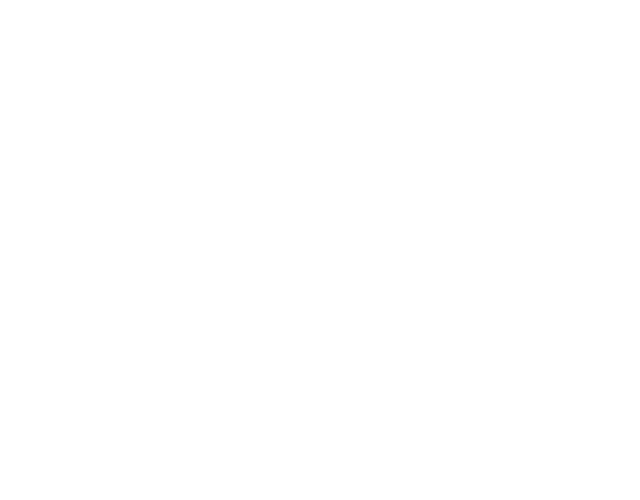
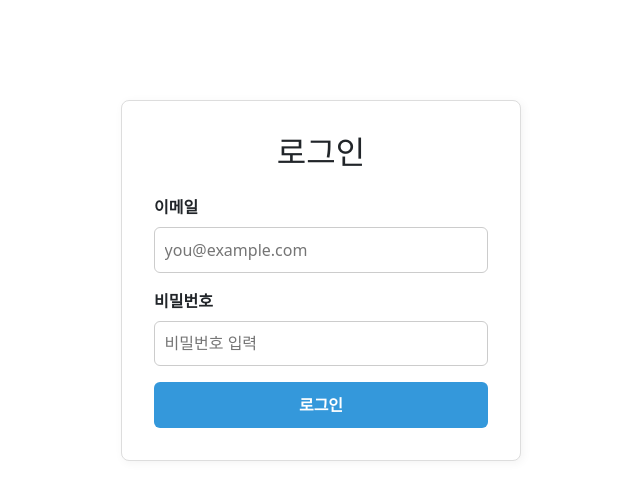
Before and after one commit to beyond-sw-camp/be13-4th-2team, a Vue app in the folder frontend/: page /login in a window 1280 px wide. Before the commit this address had no page. Shown: the top 500 px of the page, without its empty margins (319-959 px from the left). Built offline with nearby package versions, Linux system fonts and the light colour scheme.

Commit message:
[덕찬]

```diff
--- a/frontend/package.json
+++ b/frontend/package.json
@@ -11,6 +11,7 @@
   "dependencies": {
     "axios": "^1.8.4",
     "bootstrap": "^5.3.5",
+    "pinia": "^3.0.1",
     "vue": "^3.5.13",
     "vue-router": "^4.5.0"
   },
--- a/frontend/src/App.vue
+++ b/frontend/src/App.vue
@@ -5,10 +5,14 @@
   </div>
 </template>
 
-<script>
-export default {
-  name: "App",
-};
+<script setup>
+  import { useAuthStore } from './stores/auth';
+// export default {
+//   name: "App",
+// };
+  const authStore = useAuthStore();
+
+  authStore.checkLogin();
 </script>
 
 <style>
--- a/frontend/src/components/common/Header.vue
+++ b/frontend/src/components/common/Header.vue
@@ -36,7 +36,12 @@
         </form>
 
         <div class="text-end">
-          <button type="button" class="btn btn-outline-light me-2">Login</button>
+          <template v-if="authStore.isLoggedIn">
+            <button @click="handleLogout" class="btn btn-outline-light me-2">Logout</button>
+          </template>
+          <template v-else>
+            <RouterLink :to="{ name: 'login' }" class="btn btn-outline-light me-2">Login</RouterLink>
+          </template>
           <button type="button" class="btn btn-warning">Sign-up</button>
         </div>
       </div>
@@ -45,7 +50,12 @@
 </template>
 
 <script setup>
+  import { useAuthStore } from '../../stores/auth'
+  const authStore = useAuthStore();
 
+  const handleLogout = () => {
+  authStore.logout()
+  }
 </script>
 
 <style lang="scss" scoped>
--- a/frontend/src/main.js
+++ b/frontend/src/main.js
@@ -5,13 +5,15 @@ import App from './App.vue'
 import 'bootstrap'
 import 'bootstrap/dist/css/bootstrap.min.css'
 import router from './router'
+import { createPinia } from 'pinia'
 
 // 💡 임시 memberId 설정 (로그인 없을 때)
-if (!localStorage.getItem('memberId')) {
-    localStorage.setItem('memberId', '1'); // 교수 ID로 가정
-    localStorage.setItem('role', 'PROFESSOR'); // 필요 시 role도
-}
+// if (!localStorage.getItem('memberId')) {
+//     localStorage.setItem('memberId', '1'); // 교수 ID로 가정
+//     localStorage.setItem('role', 'PROFESSOR'); // 필요 시 role도
+// }
 
 const app = createApp(App);
+app.use(createPinia());
 app.use(router);
 app.mount('#app');
--- a/frontend/src/router/index.js
+++ b/frontend/src/router/index.js
@@ -1,4 +1,5 @@
 
+import Login from '@/views/auth/Login.vue';
 import { onMounted } from 'vue';
 import { createRouter, createWebHistory } from 'vue-router'
 
@@ -40,6 +41,7 @@ const router = createRouter({
   // 중첩된 라우트
   // RouterView에 의해서 렌더링된 컴포넌트가 다시 RouterView를 이용해 자식 라우트에 매칭된 컴포넌트를 렌더링한다.
   routes: [
+    { path: '/login', name: 'login', component: Login },
     {
       path: '/',
       name: 'base',
--- /dev/null
+++ b/frontend/src/stores/auth.js
@@ -0,0 +1,93 @@
+import apiClient from "@/api/axios";
+import { defineStore } from "pinia";
+import { onMounted, reactive, ref } from "vue";
+import { useRouter } from "vue-router";
+
+export const useAuthStore = defineStore('auth', () => {
+    const router = useRouter();
+
+    const isLoggedIn = ref(false);
+
+    const memberInfo = reactive({
+        email: '',
+        name: '',
+        role: ''
+    });
+
+    // onMounted(() => {
+    //     checkLogin();
+    // });
+
+    const login = async (loginData) => {
+        console.log(loginData);
+
+        try {
+            const response = await apiClient.post('/members/login', loginData);
+            console.log(response);
+            const memberId = response.data;
+
+            console.log(memberId);
+
+
+            localStorage.setItem('memberId', response.data)
+            if(response.status === 200) {
+
+                const userNameResponse = await apiClient.get(`/members/my-info?memberId=${memberId}`);
+
+                localStorage.setItem('memberInfo', JSON.stringify({
+                    email: userNameResponse.data.email,
+                    name: userNameResponse.data.name,
+                    role: userNameResponse.data.role
+                }));
+
+                Object.assign(memberInfo, JSON.parse(localStorage.getItem('memberInfo')));
+
+                isLoggedIn.value = true;
+
+                router.push({name: 'base'});
+            }
+        } catch (error) {
+            alert('로그인이 제대로 처리되지 않았습니다.');
+        }
+    };
+
+    const checkLogin = () => {
+        const storedMember = localStorage.getItem('memberInfo');
+        const storedMemberId = localStorage.getItem('memberId');
+
+        if (storedMember && storedMemberId) {
+          Object.assign(memberInfo, JSON.parse(storedMember));
+          isLoggedIn.value = true;
+        } else {
+          isLoggedIn.value = false;
+        }
+      };
+
+    const logout = async () => {
+        try {
+            // const memberId = localStorage.getItem('memberId');
+
+            // const response = await apiClient.post('/logout');
+
+            // if (response.status === 204) {
+                logoutUser();
+            // }
+        } catch (error) {
+            alert('로그아웃에 문제가 발생했습니다.');
+        }
+    };
+
+    const logoutUser = () => {
+        console.log(localStorage.getItem('memberId'));
+        console.log(localStorage.getItem('memberInfo'));
+
+        localStorage.removeItem('memberInfo');
+        localStorage.removeItem('memberId');
+
+        isLoggedIn.value = false;
+
+        router.push({name: 'base'});
+    };
+
+    return { isLoggedIn, memberInfo, login, logout, checkLogin };
+});
--- /dev/null
+++ b/frontend/src/views/auth/Login.vue
@@ -0,0 +1,106 @@
+<template>
+    <div class="login-container">
+      <h2>로그인</h2>
+      <form @submit.prevent="submitClick">
+        <div class="form-group">
+          <label for="email">이메일</label>
+          <input
+            type="email"
+            id="email"
+            required
+            placeholder="you@example.com"
+            v-model.trim="formData.email"
+          />
+        </div>
+
+        <div class="form-group">
+          <label for="password">비밀번호</label>
+          <input
+            type="password"
+            id="password"
+            required
+            placeholder="비밀번호 입력"
+            v-model.trim="formData.password"
+          />
+        </div>
+
+        <button type="submit">로그인</button>
+
+        <p v-if="errorMessage" class="error">{{ errorMessage }}</p>
+      </form>
+    </div>
+  </template>
+
+  <script setup>
+  import { ref, reactive } from 'vue'
+  import { useRouter } from 'vue-router'
+  import { useAuthStore } from '@/stores/auth';
+
+  const errorMessage = ref('')
+  const router = useRouter()
+  const authStore = useAuthStore();
+  const formData = reactive({
+        email: '',
+        password: ''
+    });
+
+  const submitClick = () => {
+    authStore.login(formData);
+  };
+
+  </script>
+
+  <style scoped>
+  .login-container {
+    max-width: 400px;
+    margin: 100px auto;
+    padding: 2rem;
+    border: 1px solid #ddd;
+    border-radius: 8px;
+    box-shadow: 2px 2px 10px rgba(0, 0, 0, 0.05);
+    background-color: #fff;
+  }
+
+  h2 {
+    text-align: center;
+    margin-bottom: 1.5rem;
+  }
+
+  .form-group {
+    margin-bottom: 1rem;
+  }
+
+  label {
+    display: block;
+    margin-bottom: 0.5rem;
+    font-weight: 600;
+  }
+
+  input {
+    width: 100%;
+    padding: 0.6rem;
+    border: 1px solid #ccc;
+    border-radius: 6px;
+  }
+
+  button {
+    width: 100%;
+    padding: 0.7rem;
+    background-color: #3498db;
+    color: white;
+    font-weight: bold;
+    border: none;
+    border-radius: 6px;
+    cursor: pointer;
+  }
+
+  button:hover {
+    background-color: #2980b9;
+  }
+
+  .error {
+    color: red;
+    margin-top: 1rem;
+    text-align: center;
+  }
+  </style>
```
Also changed, not shown: 1 other file (tests, documents, lock files or other folders).
